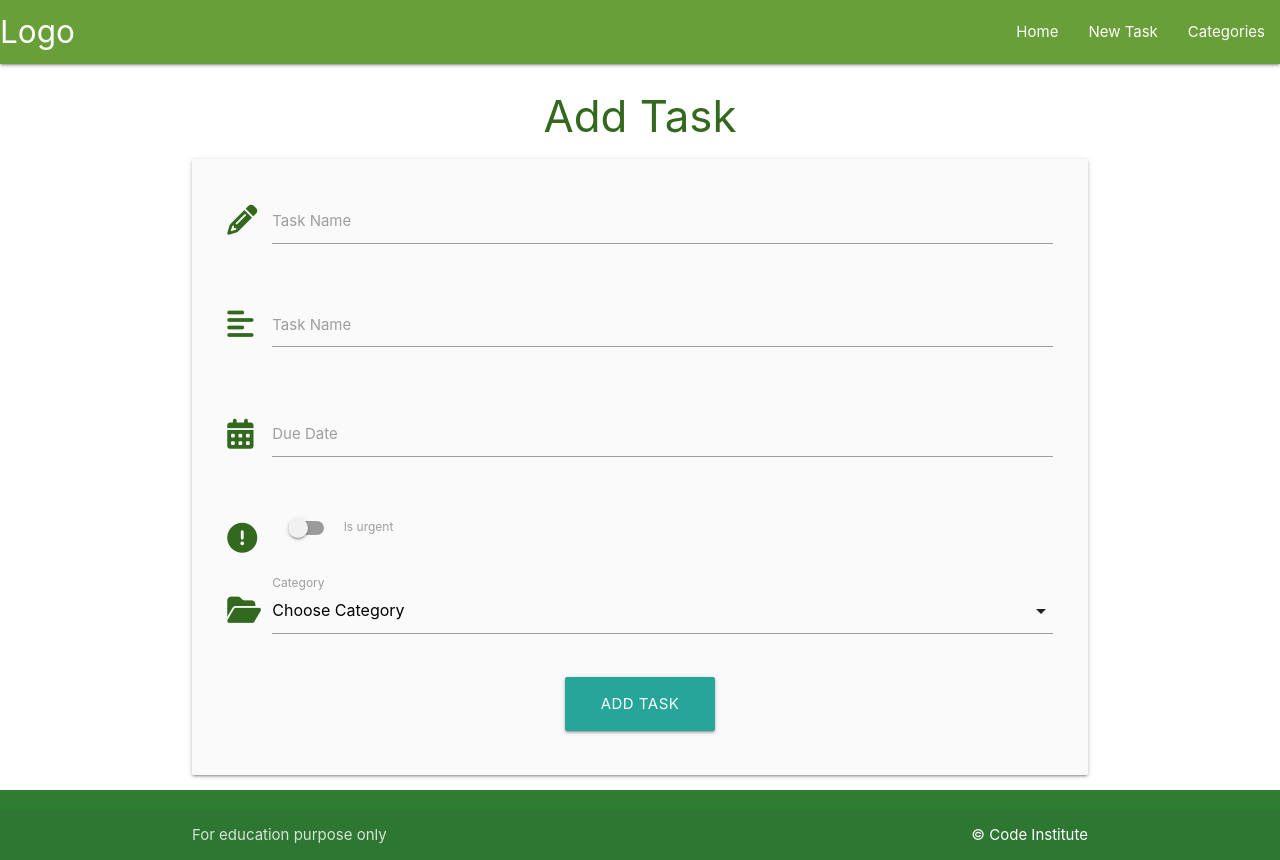
After one commit to PJDEVEX/flask-sqlalchemy-taks-manager, a Flask app: page /add_task in a window 1280 px wide. The commit adds this page. Run offline with Flask 3, Linux system fonts and the light colour scheme; data that the repository does not hold is empty.

Commit message:
Add adding taks functionality

```diff
--- a/taskmanager/routes.py
+++ b/taskmanager/routes.py
@@ -42,3 +42,23 @@ def delete_category(category_id):
     db.session.delete(category)
     db.session.commit()
     return redirect(url_for("categories"))
+
+
+@app.route("/add_task", methods=["GET", "POST"])
+def add_task():
+    categories = list(Category.query.order_by(Category.category_name).all())
+    if request.method == "POST":
+        task = Task(
+                task_name=request.form.get("task_name"),
+                task_description=request.form.get("task_description"),
+                is_urgent=bool(True if request.form.get(
+                    "is_urgent") else False),
+                due_date=request.form.get("due_date"),
+                category_id=request.form.get("category_id")
+        )
+        db.session.add(task)
+        db.session.commit()
+        return redirect(url_for("home"))
+        # in the milestone project, use defensive programing here
+        # ref previous notes
+    return render_template("add_task.html", categories=categories)
--- a/taskmanager/static/script/script.js
+++ b/taskmanager/static/script/script.js
@@ -2,4 +2,13 @@ document.addEventListener('DOMContentLoaded', function() {
     // sidenav initialization
     let sidenav = document.querySelectorAll('.sidenav');
     M.Sidenav.init(sidenav);
+
+    let datepicker = document.querySelectorAll('.datepicker');
+    M.Datepicker.init(datepicker, {
+      format: "mmm dd, yyyy",
+      i18n: {done: "Select"}
+    });
+
+    let selects = document.querySelectorAll('select');
+    M.FormSelect.init(selects);
   });
--- /dev/null
+++ b/taskmanager/templates/add_task.html
@@ -0,0 +1,78 @@
+{% extends "base.html" %}
+{% block content %}
+
+<h3 class="light-green-text text-darken-4 center-align">Add Task</h3>
+
+<div class="row card-panel grey lighten-5">
+    <form class="col s12" method="POST" action="{{ url_for('add_task') }}">
+        <!-- Task Name -->
+        <div class="row">
+            <div class="input-field col s12">
+                <i class="fas fa-pencil-alt prefix light-green-text text-darken-4"></i>
+                <input name="task_name" id="task_name" minlength="5" maxlength="50" type="text" class="validate"
+                    required>
+                <label for="task_name">Task Name</label>
+            </div>
+        </div>
+
+        <!-- Task Description -->
+        <div class="row">
+            <div class="input-field col s12">
+                <i class="fas fa-align-left prefix light-green-text
+                text-darken-4"></i>
+                <textarea name="task_description" id="task_description" minlength="50" maxlength="200" type="text"
+                    class="materialize-textarea validate" required></textarea>
+                <label for="task_name">Task Name</label>
+            </div>
+        </div>
+
+        <!-- Due date -->
+        <div class="row">
+            <div class="input-field col s12">
+                <i class="fas fa-calendar-alt prefix light-green-text text-darken-4"></i>
+                <input name="due_date" id="due_date" type="text" class="datepicker validate" required>
+                <label for="due_date">Due Date</label>
+            </div>
+        </div>
+
+        <!-- is urgent -->
+        <div class="row">
+            <div class="input-field col s12">
+                <div class="switch">
+                    <i class="fas fa-circle-exclamation prefix light-green-text text-darken-4"></i>
+                    <label for="is_urgent">
+                        <input id="is_urgent" name="is_urgent" type="checkbox">
+                        <span class="lever"></span>
+                        Is urgent
+                    </label>
+                </div>
+            </div>
+        </div>
+
+        <!-- Select Category -->
+        <div class="row">
+            <div class="input-field col s12">
+                <i class="fas fa-folder-open prefix light-green-text text-darken-4"></i>
+                <select id="category_id" name="category_id" class="validate" required>
+                    <option value="" disabled selected>Choose Category</option>
+                    {% for category in categories %}
+                    <option value="{{ category.id }}">{{ category.category_name }}</option>
+                    {% endfor %}
+                </select>
+                <label for="category_id">Category</label>
+            </div>
+        </div>
+
+        <!-- Submit Button -->
+        <div class="row">
+            <div class="col s12 center-align">
+                <button type="submit" class="btn-large ligh-green darken-1">
+                    Add Task <i class="fas fa-plus-squre right"></i>
+                </button>
+            </div>
+        </div>
+
+    </form>
+</div>
+
+{% endblock %}
--- a/taskmanager/templates/base.html
+++ b/taskmanager/templates/base.html
@@ -24,7 +24,7 @@
                 <a href="#" data-target="mobile-demo" class="sidenav-trigger"><i class="fas fa-bars"></i></a>
                 <ul class="right hide-on-med-and-down">
                     <li><a href="{{ url_for('home') }}">Home</a></li>
-                    <li><a href="">New Task</a></li>
+                    <li><a href="{{ url_for('add_task') }}">New Task</a></li>
                     <li><a href="{{ url_for('categories') }}">Categories</a></li>
 
 
@@ -35,7 +35,7 @@
         <!-- mobile sidenav -->
         <ul class="sidenav" id="mobile-demo">
             <li><a href="{{ url_for('home') }}">Home</a></li>
-            <li><a href="">New Task</a></li>
+            <li><a href="{{ url_for('add_task') }}">New Task</a></li>
             <li><a href="{{ url_for('categories') }}">Categories</a></li>
 
 
```
Also changed, not shown: taskmanager/templates/tasks.html (+8 -0 lines).
